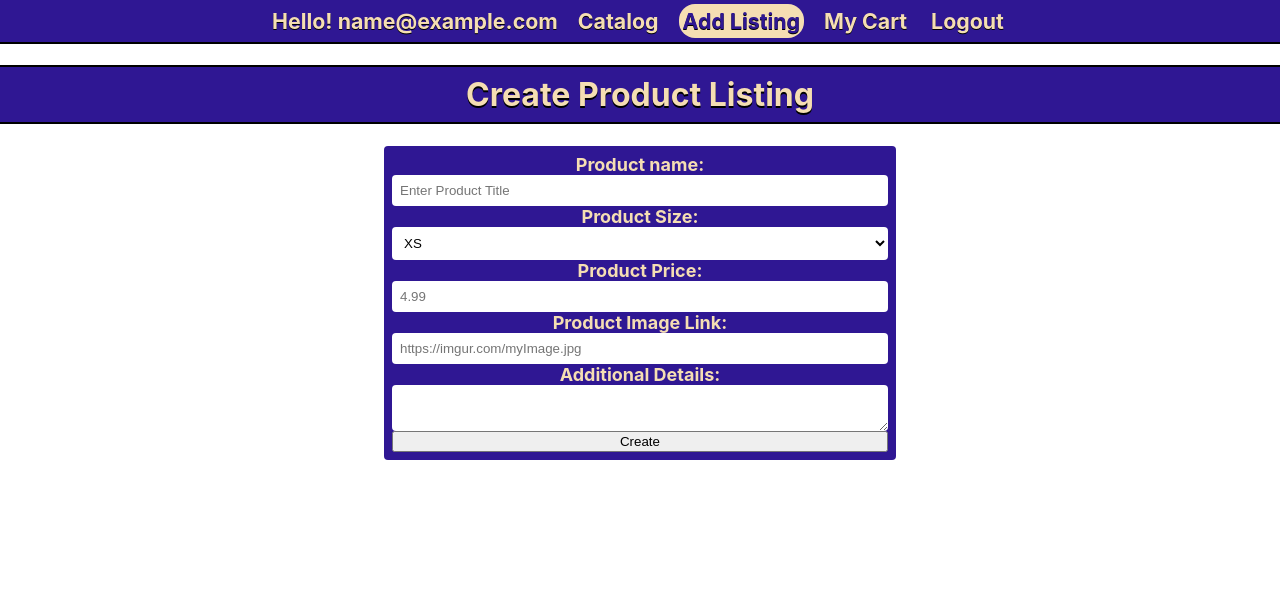
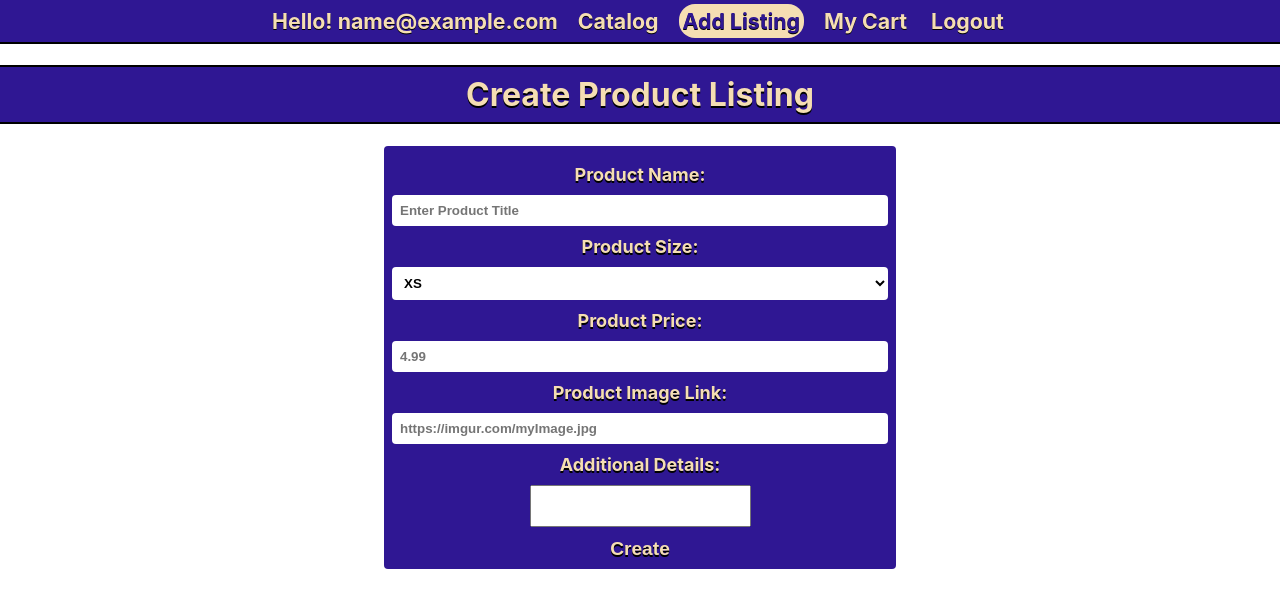
Before and after one commit to ZH-Hristov/Softuni-ReactJS-Project-2022, a React (Create React App) app: page /createproduct in a window 1280 px wide. Shown: the top 608 px of the page. Built offline with nearby package versions, Linux system fonts and the light colour scheme; no server answers; sample sign-in values are in the browser's storage.

Commit message:
More create page styling

```diff
--- a/src/components/CreateProduct.js
+++ b/src/components/CreateProduct.js
@@ -24,7 +24,7 @@ const CreateProduct = () => {
 
             <div className={styles.createcontainer}>
                 <form id="create" className={styles.createform} onSubmit={onSubmit}>
-                    <label className={styles.createlabel} htmlFor="product-title">Product name:</label>
+                    <label className={styles.createlabel} htmlFor="product-title">Product Name:</label>
                     <input
                         className={styles.createinput}
                         type="text"
@@ -59,10 +59,10 @@ const CreateProduct = () => {
                         placeholder="https://imgur.com/myImage.jpg"
                     />
                     <label className={styles.createlabel} htmlFor="product-additional-details">Additional Details:</label>
-                    <textarea className={styles.createinput} name="product-additional-details" id="product-additional-details" defaultValue="" />
+                    <textarea className={`${styles.createlabel} ${styles.createtextarea}`} name="product-additional-details" id="product-additional-details" defaultValue="" />
 
                     <input
-                        className="btn submit"
+                        className={styles.createsubmit}
                         type="submit"
                         value="Create"
                     />
--- a/src/components/CreateProduct.module.css
+++ b/src/components/CreateProduct.module.css
@@ -16,6 +16,8 @@
     color: wheat;
     font-weight: 700;
     font-size: large;
+    margin: 10px;
+    text-shadow: 0 2px 0 black;
 }
 
 .createinput {
@@ -23,4 +25,33 @@
     background-color: white;
     border: none;
     border-radius: 4px;
+    font-weight: 700;
 }
+
+.createtextarea {
+    resize: none;
+    margin: auto;
+    color: black;
+    text-shadow: none;
+}
+
+.createsubmit {
+    background-color: transparent;
+    color: wheat;
+    font-weight: 700;
+    margin: auto;
+    margin-top: 10px;
+    border: none;
+    border-radius: 4px;
+    cursor: pointer;
+    font-size: larger;
+    transition: 0.1s;
+    width: 50%;
+    text-shadow: 0 2px 0 black;
+}
+
+.createsubmit:hover {
+    background-color: wheat;
+    color: black;
+    text-shadow: none;
+}
```
